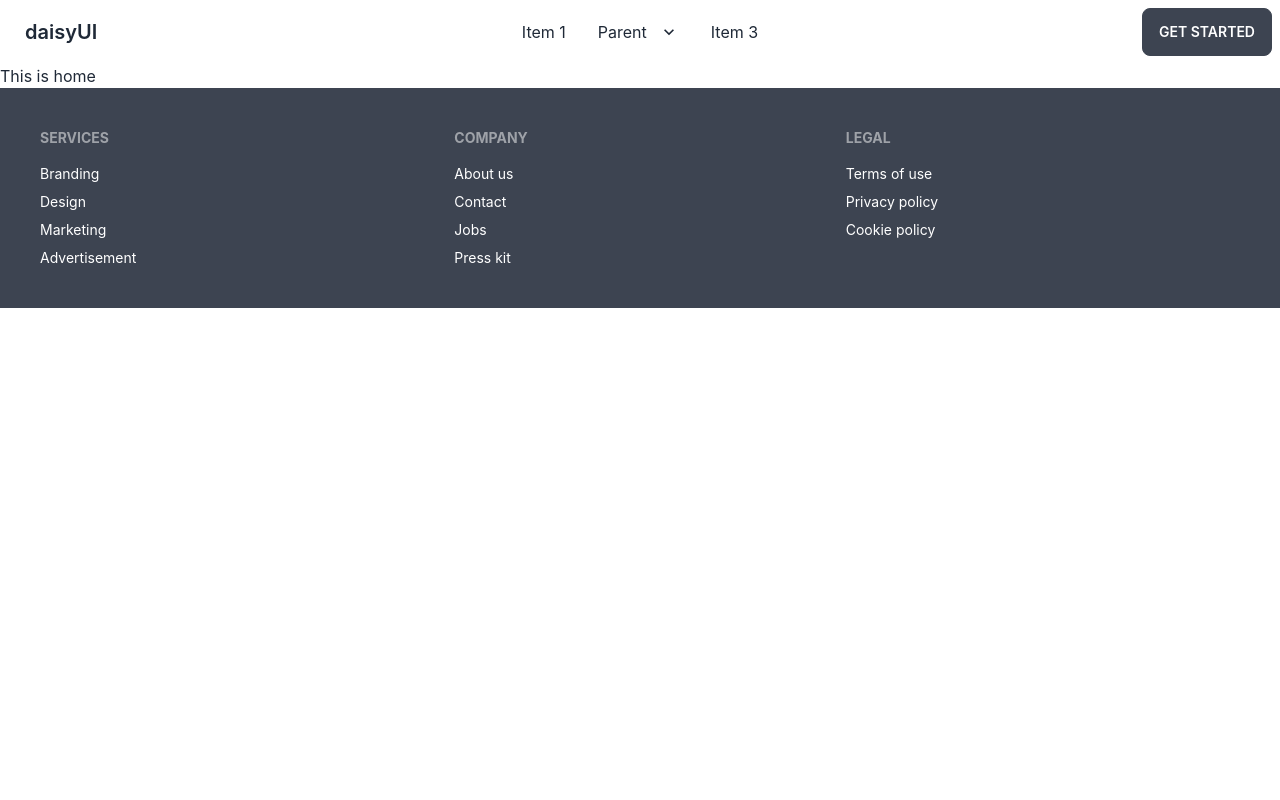
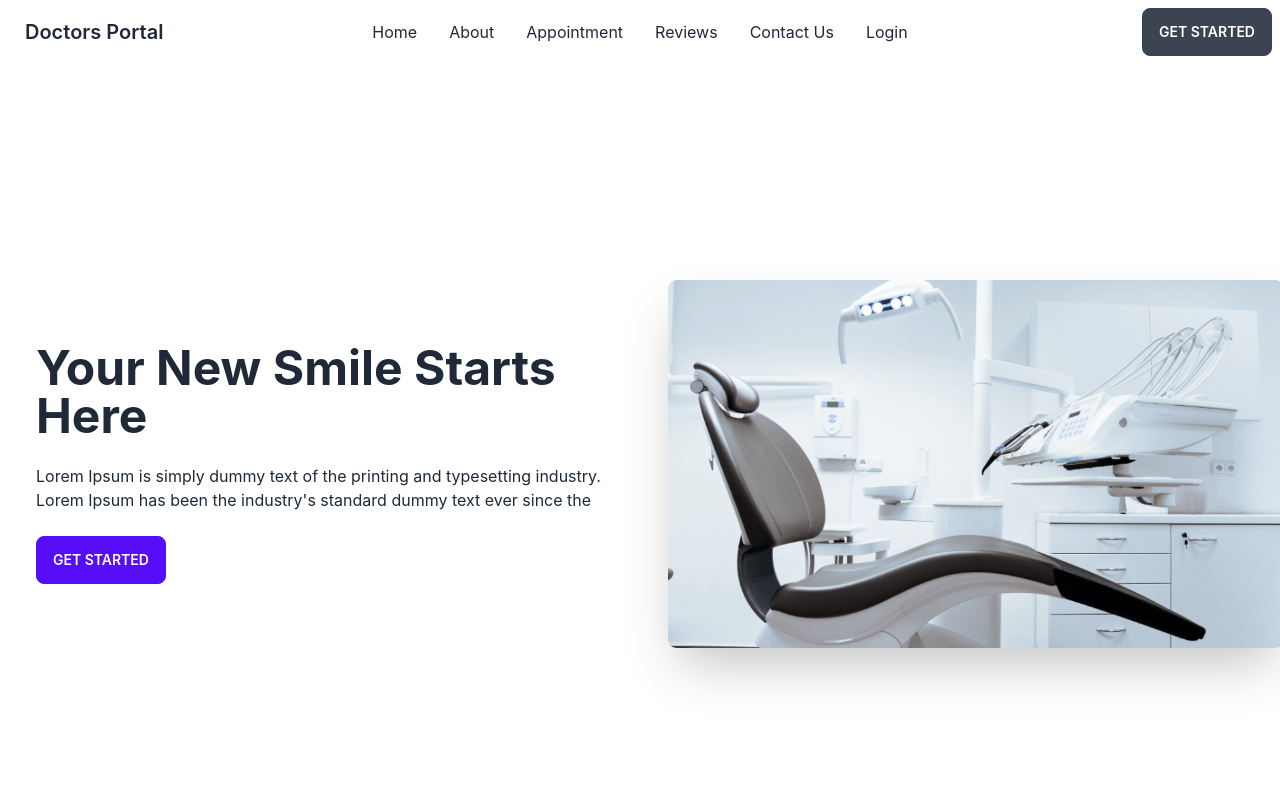
Before and after one commit to Mezan2002/doctors_portal_client_by_mezan, a React (Create React App) app: page / in a window 1280 px wide. Shown: the top 800 px of the page. Built offline with nearby package versions, Linux system fonts and the light colour scheme.

Commit message:
Banner Done

```diff
--- a/src/Layout/Main/Main.js
+++ b/src/Layout/Main/Main.js
@@ -6,8 +6,10 @@ import Navbar from "../../Pages/Shared/Navbar/Navbar";
 const Main = () => {
   return (
     <div>
-      <Navbar></Navbar>
-      <Outlet></Outlet>
+      <div className="max-w-[1440px] mx-auto">
+        <Navbar></Navbar>
+        <Outlet></Outlet>
+      </div>
       <Footer></Footer>
     </div>
   );
--- /dev/null
+++ b/src/Pages/Home/Banner/Banner.js
@@ -0,0 +1,27 @@
+import React from "react";
+import BannerImage from "../../../assets/images/chair.png";
+
+const Banner = () => {
+  return (
+    <div>
+      <div className="hero min-h-screen lg:mx-5">
+        <div className="hero-content flex-col lg:flex-row-reverse">
+          <div className="lg:w-1/2 w-full">
+            <img src={BannerImage} className="rounded-lg shadow-2xl" alt="" />
+          </div>
+          <div className="lg:w-1/2 w-full">
+            <h1 className="text-5xl font-bold">Your New Smile Starts Here</h1>
+            <p className="py-6">
+              Lorem Ipsum is simply dummy text of the printing and typesetting
+              industry. Lorem Ipsum has been the industry's standard dummy text
+              ever since the
+            </p>
+            <button className="btn btn-primary">Get Started</button>
+          </div>
+        </div>
+      </div>
+    </div>
+  );
+};
+
+export default Banner;
--- a/src/Pages/Home/Home/Home.js
+++ b/src/Pages/Home/Home/Home.js
@@ -1,9 +1,10 @@
 import React from "react";
+import Banner from "../Banner/Banner";
 
 const Home = () => {
   return (
     <div>
-      <h2>This is home</h2>
+      <Banner></Banner>
     </div>
   );
 };
--- a/src/Pages/Shared/Navbar/Navbar.js
+++ b/src/Pages/Shared/Navbar/Navbar.js
@@ -1,6 +1,30 @@
 import React from "react";
+import { Link } from "react-router-dom";
 
 const Navbar = () => {
+  const menuItems = (
+    <>
+      <li>
+        <Link>Home</Link>
+      </li>
+      <li>
+        <Link>About</Link>
+      </li>
+      <li>
+        <Link>Appointment</Link>
+      </li>
+      <li>
+        <Link>Reviews</Link>
+      </li>
+      <li>
+        <Link>Contact Us</Link>
+      </li>
+      <li>
+        <Link>Login</Link>
+      </li>
+    </>
+  );
+
   return (
     <div>
       <div className="navbar bg-base-100">
@@ -26,69 +50,15 @@ const Navbar = () => {
               tabIndex={0}
               className="menu menu-compact dropdown-content mt-3 p-2 shadow bg-base-100 rounded-box w-52"
             >
-              <li>
-                <a>Item 1</a>
-              </li>
-              <li tabIndex={0}>
-                <a className="justify-between">
-                  Parent
-                  <svg
-                    className="fill-current"
-                    xmlns="http://www.w3.org/2000/svg"
-                    width="24"
-                    height="24"
-                    viewBox="0 0 24 24"
-                  >
-                    <path d="M8.59,16.58L13.17,12L8.59,7.41L10,6L16,12L10,18L8.59,16.58Z" />
-                  </svg>
-                </a>
-                <ul className="p-2">
-                  <li>
-                    <a>Submenu 1</a>
-                  </li>
-                  <li>
-                    <a>Submenu 2</a>
-                  </li>
-                </ul>
-              </li>
-              <li>
-                <a>Item 3</a>
-              </li>
+              {menuItems}
             </ul>
           </div>
-          <a className="btn btn-ghost normal-case text-xl">daisyUI</a>
+          <Link className="btn btn-ghost normal-case text-xl">
+            Doctors Portal
+          </Link>
         </div>
         <div className="navbar-center hidden lg:flex">
-          <ul className="menu menu-horizontal p-0">
-            <li>
-              <a>Item 1</a>
-            </li>
-            <li tabIndex={0}>
-              <a>
-                Parent
-                <svg
-                  className="fill-current"
-                  xmlns="http://www.w3.org/2000/svg"
-                  width="20"
-                  height="20"
-                  viewBox="0 0 24 24"
-                >
-                  <path d="M7.41,8.58L12,13.17L16.59,8.58L18,10L12,16L6,10L7.41,8.58Z" />
-                </svg>
-              </a>
-              <ul className="p-2">
-                <li>
-                  <a>Submenu 1</a>
-                </li>
-                <li>
-                  <a>Submenu 2</a>
-                </li>
-              </ul>
-            </li>
-            <li>
-              <a>Item 3</a>
-            </li>
-          </ul>
+          <ul className="menu menu-horizontal p-0">{menuItems}</ul>
         </div>
         <div className="navbar-end">
           <a className="btn">Get started</a>
```
